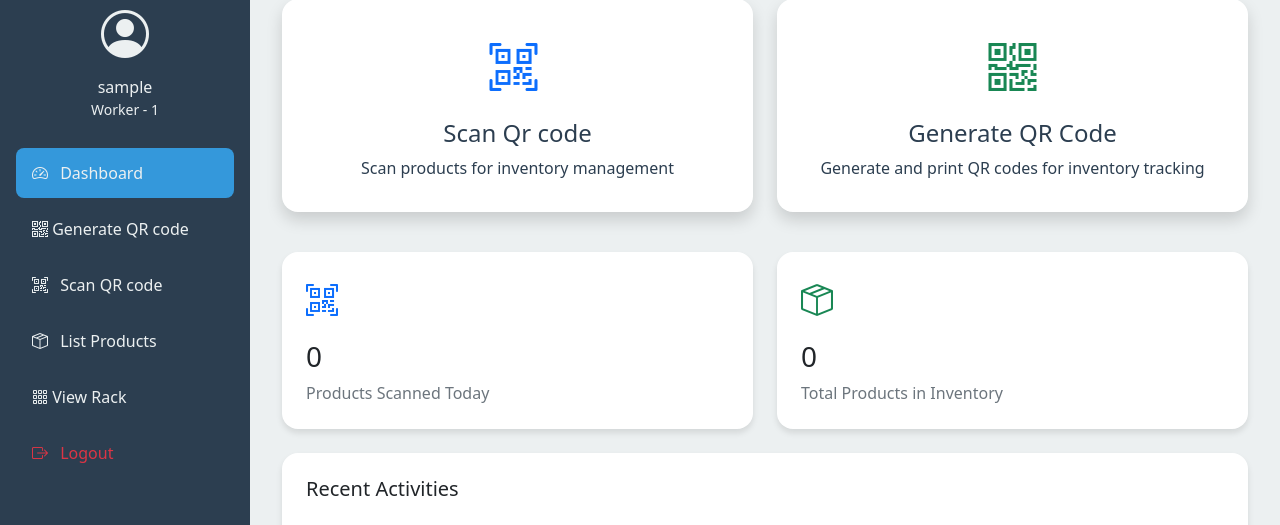
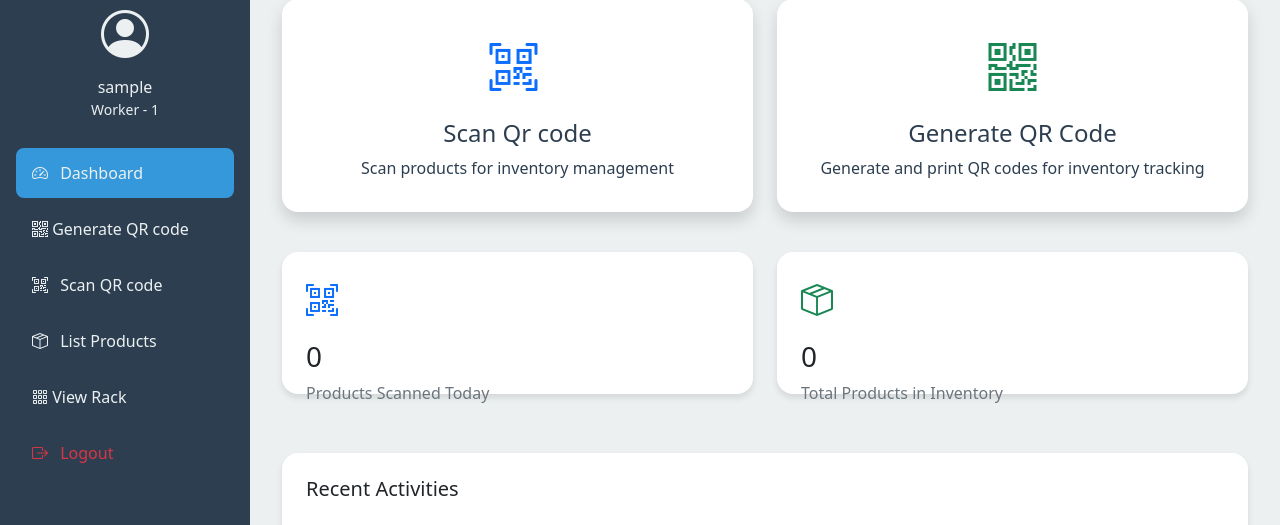
Before and after one commit to ajwildr/cloudware, a PHP site: page /pages/worker_dashboard.php in a window 1280 px wide. Shown: the part 111-636 px from the top of the page. Run offline with PHP 8.4, Linux system fonts and the light colour scheme; the visitor is signed in with stand-in values (Sample User, id 1); data that the repository does not hold is empty.

Commit message:
Update worker_dashboard.php

```diff
--- a/pages/worker_dashboard.php
+++ b/pages/worker_dashboard.php
@@ -153,7 +153,7 @@ $notifications = $notif_stmt->get_result();
             padding: 1.5rem;
             box-shadow: 0 4px 6px rgba(0, 0, 0, 0.1);
             transition: transform 0.3s ease;
-            height: 100%;
+            height: 80%;
         }
 
         .stat-card:hover {
@@ -203,7 +203,7 @@ $notifications = $notif_stmt->get_result();
             transition: transform 0.3s ease;
             display: flex;
             flex-direction: column;
-            height: 100%; /* Ensures the card takes full height */
+            height: 80%; /* Ensures the card takes full height */
         }
 
         /* Table Wrapper to Allow Scrolling */
```
